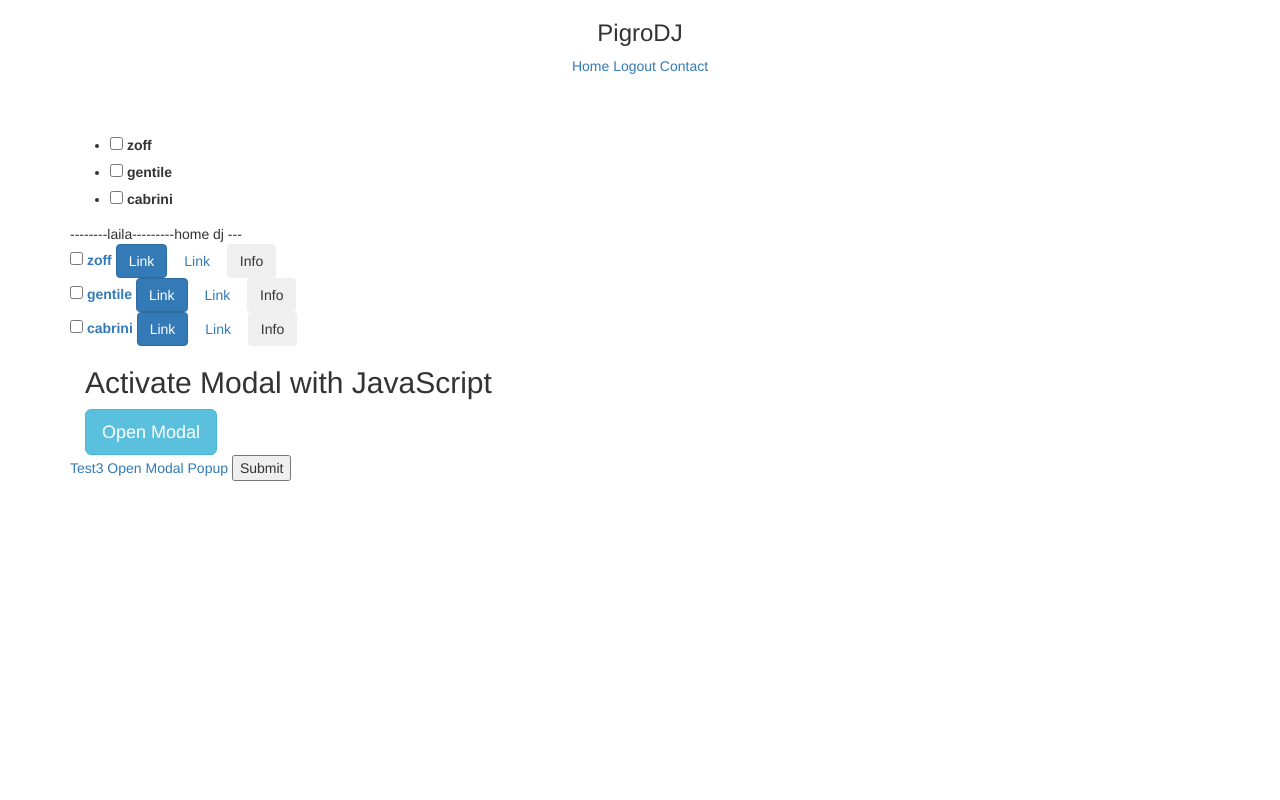
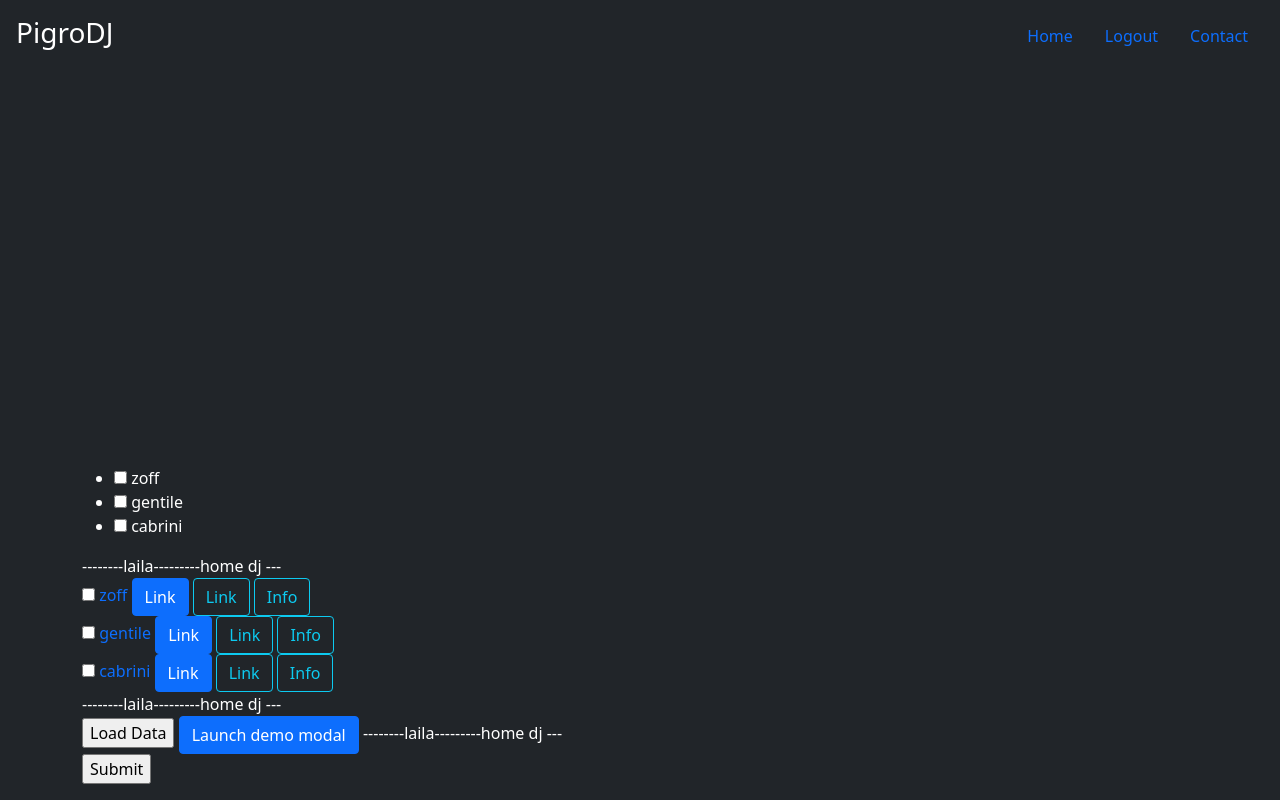
Before and after one commit to steasgio/pigrodj, a Flask app: template templates/home-dj.html in a window 1280 px wide. Run offline with Flask 2, Linux system fonts and the light colour scheme; the template is opened without the code that fills it: values that come from a table or form of the project are taken from there, others are empty; parts of the project's set-up code (start-up, migrations or seed data) failed here and were passed over; some libraries are stand-ins or nearby versions.

Commit message:
version 0 commit before changing load button finally working

```diff
--- a/templates/home-dj.html
+++ b/templates/home-dj.html
@@ -7,14 +7,36 @@
     <meta name="author" content="Mark Otto, Jacob Thornton, and Bootstrap contributors">
     <meta name="generator" content="Hugo 0.84.0">
     <title>Pigro DJ</title>
-<!-- jQuery library -->
-<script src="https://ajax.googleapis.com/ajax/libs/jquery/3.4.1/jquery.min.js"></script>
-    <link rel="canonical" href="https://getbootstrap.com/docs/5.0/examples/cover/">
 
+<script src="https://code.jquery.com/jquery-3.6.0.min.js" integrity="sha256-/xUj+3OJU5yExlq6GSYGSHk7tPXikynS7ogEvDej/m4=" crossorigin="anonymous"></script>
+<script src="https://code.jquery.com/jquery-3.6.0.min.js" integrity="sha256-/xUj+3OJU5yExlq6GSYGSHk7tPXikynS7ogEvDej/m4=" crossorigin="anonymous"></script>
+	<script type="text/javascript">
+        $(document).ready(function () {
 
+		 $('#loadBtn').click(function(){
 
-    <!-- Bootstrap core CSS -->
-<link href="/static/css/cover-template/bootstrap.min.css" rel="stylesheet" integrity="sha384-EVSTQN3/azprG1Anm3QDgpJLIm9Nao0Yz1ztcQTwFspd3yD65VohhpuuCOmLASjC" crossorigin="anonymous">
+			$('#msgDiv').load('http://localhost:8000/playlistsongs', // url
+					{ list_id: '5tKPypIFhGu892JZoZhub8' },    // data
+					function(data, status, jqXGR) {  // callback function
+							alert('data loaded:'+data);
+					});
+
+		});
+    });
+    </script>
+    <!-- Bootstrap 5 CSS -->
+<link
+href="https://cdn.jsdelivr.net/npm/bootstrap@5.0.0-beta1/dist/css/bootstrap.min.css"
+rel="stylesheet"
+integrity="sha384-giJF6kkoqNQ00vy+HMDP7azOuL0xtbfIcaT9wjKHr8RbDVddVHyTfAAsrekwKmP1"
+crossorigin="anonymous">
+
+<!-- Bootstrap 5 JS -->
+<script
+src="https://cdn.jsdelivr.net/npm/bootstrap@5.0.0-beta1/dist/js/bootstrap.bundle.min.js"
+integrity="sha384-ygbV9kiqUc6oa4msXn9868pTtWMgiQaeYH7/t7LECLbyPA2x65Kgf80OJFdroafW"
+crossorigin="anonymous"></script>
+
 
    <!-- Favicons -->
 <link rel="apple-touch-icon" href="https://getbootstrap.com/docs/5.0/assets/img/favicons/apple-touch-icon.png" sizes="180x180">
@@ -79,86 +101,36 @@
                         <button type="button" class="btn btn-outline-info" >Info</button>
                 <br/>
                   {% endfor %}
-
-<div class="container">
-  <h2>Activate Modal with JavaScript</h2>
-  <!-- Trigger the modal with a button -->
-  <button type="button" class="btn btn-info btn-lg" id="myBtn">Open Modal</button>
-
-  <!-- Modal -->
-  <div class="modal fade" id="myModal1" role="dialog">
-    <div class="modal-dialog">
-
-      <!-- Modal content-->
-      <div class="modal-content">
-        <div class="modal-header">
-          <button type="button" class="close" data-dismiss="modal">&times;</button>
-          <h4 class="modal-title">Modal Header</h4>
-        </div>
-        <div class="modal-body">
-          <p>Some text in the modal.</p>
-        </div>
-        <div class="modal-footer">
-          <button type="button" class="btn btn-default" data-dismiss="modal">Close</button>
-        </div>
-      </div>
-
-    </div>
-  </div>
-<script>
-$(document).ready(function(){
-  $("#myBtn").click(function(){
-  	//alert('ole');
-    $("#myModal1").modal();
-  });
-});
-</script>
-</div>
+               --------laila---------home dj ---<br/>
+	<input type="button" id="loadBtn" value="Load Data" />
 
 
 
 
+                <!-- Button trigger modal -->
+<button type="button" class="btn btn-primary" data-bs-toggle="modal" data-bs-target="#exampleModal">
+  Launch demo modal
+</button>
 
 <!-- Modal -->
-<div class="modal fade" id="myModal" role="dialog">
+<div class="modal fade" id="exampleModal" tabindex="-1" aria-labelledby="exampleModalLabel" aria-hidden="true">
   <div class="modal-dialog">
-
-        <!-- Modal content-->
     <div class="modal-content">
       <div class="modal-header">
-                <button type="button" class="close" data-dismiss="modal">&times;</button>
-                <h4 class="modal-title">Bootstrap Modal with Dynamic Content</h4>
+        <h5 class="modal-title" id="exampleModalLabel">Modal title</h5>
+        <button type="button" class="btn-close" data-bs-dismiss="modal" aria-label="Close"></button>
       </div>
-            <div class="modal-body">
-
+      <div class="modal-body" id="msgDiv">
+        ...
       </div>
       <div class="modal-footer">
-                <button type="button" class="btn btn-default" data-dismiss="modal">Close</button>
+        <button type="button" class="btn btn-secondary" data-bs-dismiss="modal">Close</button>
+        <button type="button" class="btn btn-primary">Save changes</button>
       </div>
     </div>
-
   </div>
 </div>
-<a href="javascript:void(0);" data-href="/playlistsongs?list_id=7CcaDlWy9w8molSBycfB2O" class="openPopup">Test3 Open Modal Popup</a>
-
-
- <script>
-$(document).ready(function(){
-    $('.openPopup').on('click',function(){
-        alert("executing");
-        /*
-        var dataURL = $(this).attr('data-href');
-
-        $('.modal-body').load(dataURL,function(){
-            $('#myModal').modal({show:true});
-        });
-        */
-        $('#myModal').modal({show:true});
-        //$("#myModal").modal();
-        alert("executed");
-    });
-});
-</script>
+                --------laila---------home dj ---<br/>
 
                 {{ form.csrf_token }}
                 <input type="submit" />
@@ -186,8 +158,5 @@ $(document).ready(function(){
 
 
 
-
-
-
 </body>
 </html>
```
Lines whose indentation alone changed are shown as unchanged.
